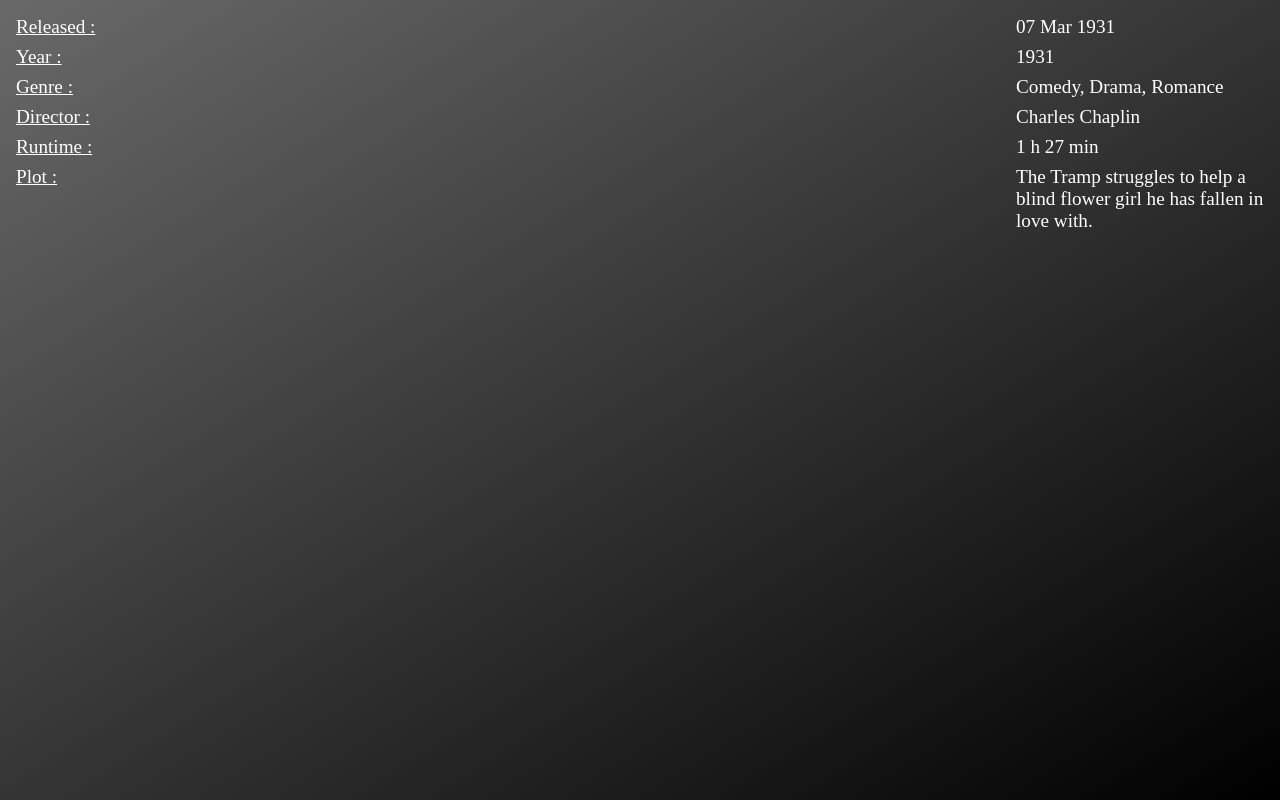
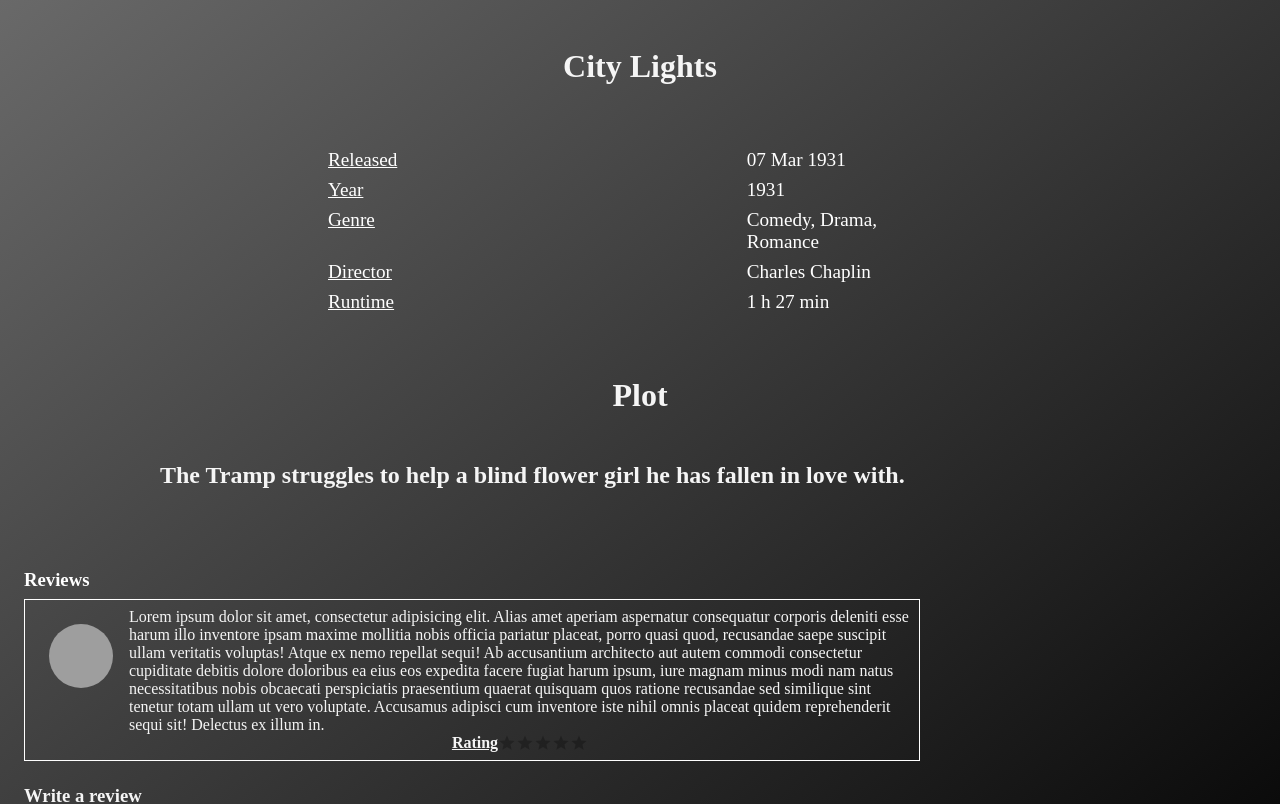
Before and after one commit to amitay1993/moviesApp, a React (Create React App) app: page /movieReview/tt0021749 in a window 1280 px wide. Shown: the top 804 px of the page. Built offline with nearby package versions, Linux system fonts and the light colour scheme; grey boxes are pictures that could not be loaded; a web font is replaced by a local one.

Commit message:
add review

```diff
--- a/src/App.js
+++ b/src/App.js
@@ -6,6 +6,7 @@
 import MoviesTable from "./Components/MoviesTable";
 import ExtraMovieDetails from "./Components/ExtraMovieDetails";
 import { useParams } from "react-router";
+import MovieReviewPage from "./Components/MovieReviewPage";
 
 const Movies = () => {
   return <MoviesTable movies={MoviesData} />;
@@ -22,16 +23,7 @@
     <Router>
       <Route exact path="/" component={Movies} />
       <Route path="/movieReview/:id">
-        <ExtraMovieDetails
-          categories={[
-            "Released",
-            "Year",
-            "Genre",
-            "Director",
-            "Runtime",
-            "Plot",
-          ]}
-        />
+        <MovieReviewPage />
       </Route>
     </Router>
   );
--- a/src/Components/ExtraMovieDetails.js
+++ b/src/Components/ExtraMovieDetails.js
@@ -5,59 +5,73 @@
 import findIndex from "lodash/findIndex";
 import isEmpty from "lodash/isEmpty";
 
-import { useParams, useRouteMatch } from "react-router";
+import { useParams } from "react-router";
+import { findMovie } from "../Utils/findMovie";
 
-const ExtraDetails = ({ match, movieId, selectedId, row, showLink }) => {
+const ExtraDetails = ({ match, movieId, selectedId, row, showDetailsLink }) => {
   const hasParams = isEmpty(match);
-  // console.log(hasParams);
   return (
     <ExtraDetailsContainer hidden={hasParams && movieId !== selectedId}>
       <RowContainer submitForm={!hasParams}>{row}</RowContainer>
-      {showLink && (
+      {showDetailsLink && (
         <StyledLink to={`/movieReview/${movieId}`}>More Details...</StyledLink>
       )}
     </ExtraDetailsContainer>
   );
 };
 
-const Row = ({ categories, movie }) => {
+const Row = ({ categories, movie, render }) => {
   const row = categories.map((category) => (
-    <>
-      <span> {`${category} :`} </span>
-      <span key={category}>{movie[category]}</span>
-    </>
+    <>{render(category, movie[category])}</>
   ));
   return row;
 };
 
-const ExtraMovieDetails = ({ id, selectedId, match, categories = [] }) => {
-  let movieId;
-
+const ExtraMovieDetails = ({
+  showDetailsLink = false,
+  id,
+  selectedId,
+  categories = [],
+}) => {
+  let movie;
   const params = useParams();
-  console.log(params);
-  // const router = useRouteMatch();
-  // console.log(router.params);
 
   if (isEmpty(params)) {
-    movieId = id;
+    movie = findMovie(id);
   } else {
-    movieId = params.id;
+    movie = findMovie(params.id);
   }
-
-  const movie =
-    MoviesData[
-      findIndex(MoviesData, function (o) {
-        return o.imdbID === movieId;
-      })
-    ];
+  console.log(movie);
 
   return (
     <ExtraDetails
       match={params}
-      movieId={movieId}
+      movieId={movie.imdbID}
       selectedId={selectedId}
-      row={<Row categories={categories} movie={movie} />}
-      showLink={isEmpty(params)}
+      row={
+        <Row
+          categories={categories}
+          movie={movie}
+          render={(category, value) => {
+            if (category === "Plot") {
+              return (
+                <>
+                  <span>{category}</span>
+                  <p>{value}</p>
+                </>
+              );
+            } else {
+              return (
+                <>
+                  <span>{category}</span>
+                  <span>{value}</span>
+                </>
+              );
+            }
+          }}
+        />
+      }
+      showDetailsLink={showDetailsLink}
       movie={movie}
     />
   );
@@ -85,8 +99,8 @@
     css`
       font-size: 1.2rem;
       display: grid;
-      width: 100%;
-      grid-template-columns: 8fr 2fr;
+      width: 50%;
+      grid-template-columns: 4fr 2fr;
       color: white;
     `}
 `;
--- /dev/null
+++ b/src/Components/MovieReviewPage.js
@@ -0,0 +1,79 @@
+import React from "react";
+import ExtraMovieDetails from "./ExtraMovieDetails";
+import styled from "styled-components";
+import { findMovie } from "../Utils/findMovie";
+import { useParams } from "react-router";
+import ImageAvatars from "../Utils/Avatars";
+import Rating from "@material-ui/lab/Rating";
+import UserForm from "./UserForm";
+import Reviews from "./Reviews";
+
+function MovieReviewPage() {
+  const movieUrl = useParams();
+  const movie = findMovie(movieUrl.id);
+  const plot = movie.Plot;
+  const title = movie.Title;
+
+  return (
+    <ReviewPageContainer>
+      <h1>{title}</h1>
+      <ExtraMovieDetails
+        categories={["Released", "Year", "Genre", "Director", "Runtime"]}
+      />
+      <PlotContainer>
+        <h1>Plot</h1>
+        <p>{plot}</p>
+      </PlotContainer>
+      <Reviews />
+      <FormContainer>
+        <UserForm />
+      </FormContainer>
+    </ReviewPageContainer>
+  );
+}
+
+const ReviewPageContainer = styled.div`
+  overflow: auto;
+  display: flex;
+  flex-direction: column;
+  background-image: linear-gradient(to bottom right, dimgray, black);
+
+  h1 {
+    align-self: center;
+  }
+`;
+
+const PlotContainer = styled.div`
+  display: flex;
+  flex-direction: column;
+  align-items: center;
+  color: whitesmoke;
+
+  & p {
+    width: 75%;
+    font-size: 1.5rem;
+    font-weight: bold;
+  }
+`;
+
+const FormContainer = styled.div`
+  margin: 1.5rem;
+  display: flex;
+  flex-direction: column;
+  color: whitesmoke;
+
+  h3 {
+    margin-bottom: 0.5rem;
+  }
+
+  & textarea {
+    border-radius: 3px;
+    box-shadow: 3px 3px 3px rgba(255, 255, 255, 0.2);
+  }
+
+  & button {
+    width: 50px;
+  }
+`;
+
+export default MovieReviewPage;
--- a/src/Components/MoviesTable.js
+++ b/src/Components/MoviesTable.js
@@ -27,20 +27,22 @@
           {movies.map((movie) => {
             return (
               <MovieDetailsContainer key={movie.imdbID}>
-                <TitleContainer onClick={() => selectedMovie(movie.imdbID)}>
-                  <li>{movie.Title}</li>
-                  <span>{movie.imdbRating}</span>
-                  <MemoizedRating
-                    name="size-small"
-                    defaultValue={parseInt(movie.imdbRating) / 2}
-                    precision={0.5}
-                    size="small"
-                  />
+                <ListItem onClick={() => selectedMovie(movie.imdbID)}>
+                  <span>{movie.Title}</span>
+                  <span>{movie.imdbRating}</span>{" "}
+                  <div>
+                    <RatingContainer
+                      name="size-small"
+                      defaultValue={parseInt(movie.imdbRating) / 2}
+                      size="small"
+                    />
+                  </div>
                   <ArrowDirection
                     direction={movie.imdbID === currentSelectedMovie}
                   />
-                </TitleContainer>
+                </ListItem>
                 <ExtraMovieDetails
+                  showDetailsLink
                   id={movie.imdbID}
                   selectedId={currentSelectedMovie}
                   categories={["Released", "Year", "Genre", "Director"]}
@@ -54,6 +56,8 @@
   );
 };
 
+const RatingContainer = styled(MemoizedRating)``;
+
 const Container = styled.div`
   display: flex;
   text-align: center;
@@ -66,13 +70,18 @@
   height: 500px;
 `;
 
-const TitleContainer = styled.div`
+const ListItem = styled.li`
   display: flex;
+
   justify-content: space-between;
   color: white;
   padding: 1rem;
   border: whitesmoke 1px solid;
   box-shadow: 3px 3px 3px rgba(0, 0, 0, 0.3);
+
+  * {
+    flex: 1;
+  }
 
   &:hover {
     cursor: pointer;
--- /dev/null
+++ b/src/Components/Reviews.js
@@ -0,0 +1,77 @@
+import React from "react";
+import ImageAvatars from "../Utils/Avatars";
+import Rating from "@material-ui/lab/Rating";
+import styled from "styled-components";
+
+function Reviews(props) {
+  return (
+    <ReviewContainer>
+      <h3>Reviews</h3>
+      <TitleAndAvatarContainer>
+        <ImageAvatars />
+        <TextContainer>
+          <p>
+            Lorem ipsum dolor sit amet, consectetur adipisicing elit. Alias amet
+            aperiam aspernatur consequatur corporis deleniti esse harum illo
+            inventore ipsam maxime mollitia nobis officia pariatur placeat,
+            porro quasi quod, recusandae saepe suscipit ullam veritatis
+            voluptas! Atque ex nemo repellat sequi! Ab accusantium architecto
+            aut autem commodi consectetur cupiditate debitis dolore doloribus ea
+            eius eos expedita facere fugiat harum ipsum, iure magnam minus modi
+            nam natus necessitatibus nobis obcaecati perspiciatis praesentium
+            quaerat quisquam quos ratione recusandae sed similique sint tenetur
+            totam ullam ut vero voluptate. Accusamus adipisci cum inventore iste
+            nihil omnis placeat quidem reprehenderit sequi sit! Delectus ex
+            illum in.
+          </p>
+          <InnerRatingContainer>
+            <p>Rating</p>
+            <Rating
+              name="size-small"
+              // defaultValue={parseInt(movie.imdbRating) / 2}
+              size="small"
+            />
+          </InnerRatingContainer>
+        </TextContainer>
+      </TitleAndAvatarContainer>
+    </ReviewContainer>
+  );
+}
+
+const ReviewContainer = styled.div`
+  display: flex;
+  flex-direction: column;
+  color: white;
+
+  h3 {
+    margin-top: 5rem;
+    margin-left: 1.5rem;
+    margin-bottom: 0.5rem;
+  }
+`;
+
+const InnerRatingContainer = styled.div`
+  display: flex;
+  & p {
+    font-weight: bold;
+    text-decoration: underline;
+  }
+`;
+
+const TitleAndAvatarContainer = styled.div`
+  display: flex;
+  padding: 0.5rem;
+  border: 1px solid white;
+  width: 70%;
+  margin-left: 1.5rem;
+`;
+
+const TextContainer = styled.div`
+  width: 100%;
+  display: flex;
+  align-items: center;
+  flex-direction: column;
+  color: whitesmoke;
+`;
+
+export default Reviews;
--- /dev/null
+++ b/src/Components/UserForm.js
@@ -0,0 +1,26 @@
+import React, { useState } from "react";
+
+function UserForm(props) {
+  const [review, setReview] = useState("");
+
+  const reviewChange = (event) => {
+    console.log(event.target.value);
+  };
+
+  return (
+    <div>
+      <h3>Write a review</h3>
+      <form>
+        <textarea
+          onChange={reviewChange}
+          placeholder="Write your comment Here"
+          rows={10}
+          cols={100}
+        />
+      </form>
+      <button>Submit</button>
+    </div>
+  );
+}
+
+export default UserForm;
--- /dev/null
+++ b/src/Utils/Avatars.js
@@ -0,0 +1,29 @@
+import React from "react";
+import { makeStyles } from "@material-ui/core/styles";
+import Avatar from "@material-ui/core/Avatar";
+
+const useStyles = makeStyles((theme) => ({
+  root: {
+    display: "flex",
+    "& > *": {
+      margin: theme.spacing(2),
+    },
+  },
+  large: {
+    margin: theme.spacing(2),
+    width: theme.spacing(8),
+    height: theme.spacing(8),
+  },
+}));
+
+export default function ImageAvatars() {
+  const classes = useStyles();
+
+  return (
+    <Avatar
+      alt="Remy Sharp"
+      src="/static/images/avatar/1.jpg"
+      className={classes.large}
+    />
+  );
+}
--- /dev/null
+++ b/src/Utils/findMovie.js
@@ -0,0 +1,12 @@
+import MoviesData from "../MoviesData";
+import findIndex from "lodash/findIndex";
+
+export const findMovie = (movieId) => {
+  const movie =
+    MoviesData[
+      findIndex(MoviesData, function (o) {
+        return o.imdbID === movieId;
+      })
+    ];
+  return movie;
+};
```
